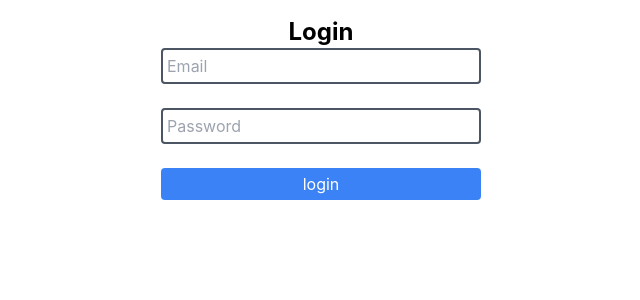
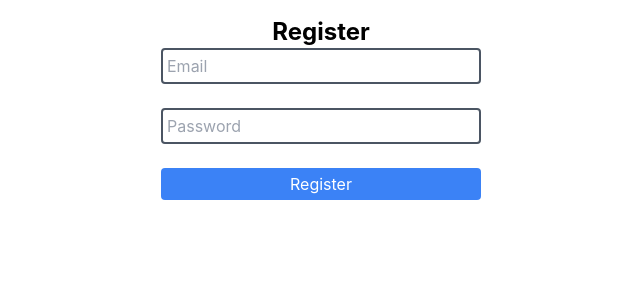
Before and after one commit to CoffeeZine/Homepage, a Next.js app: page /register in a window 1280 px wide. Shown: the top 300 px of the page, without its empty margins (319-959 px from the left). Built offline with nearby package versions, Linux system fonts and the light colour scheme.

Commit message:
register

```diff
--- a/pages/register.tsx
+++ b/pages/register.tsx
@@ -53,7 +53,7 @@
 
   return (
     <div>
-      <h1 className="text-center font-bold text-2xl mt-4">Login</h1>
+      <h1 className="text-center font-bold text-2xl mt-4">Register</h1>
       <form
         onSubmit={(e) => {
           e.preventDefault();
@@ -78,7 +78,7 @@
           className="border-2 rounded border-gray-600 p-1"
         />
         <button type="submit" className="bg-blue-500 text-white rounded p-1">
-          login
+          Register
         </button>
       </form>
     </div>
```
